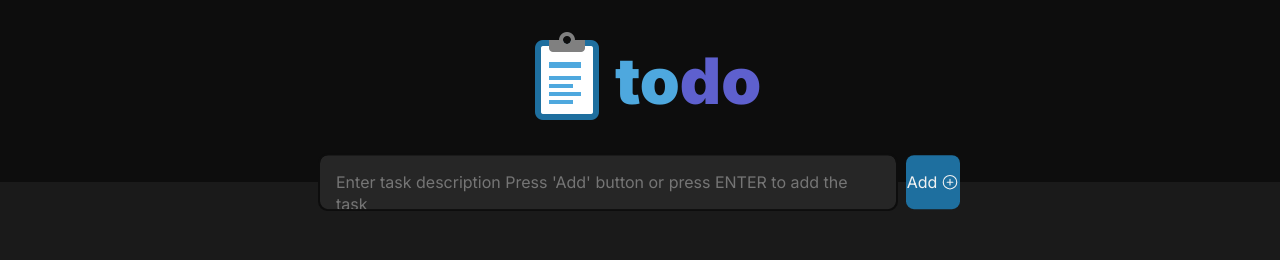
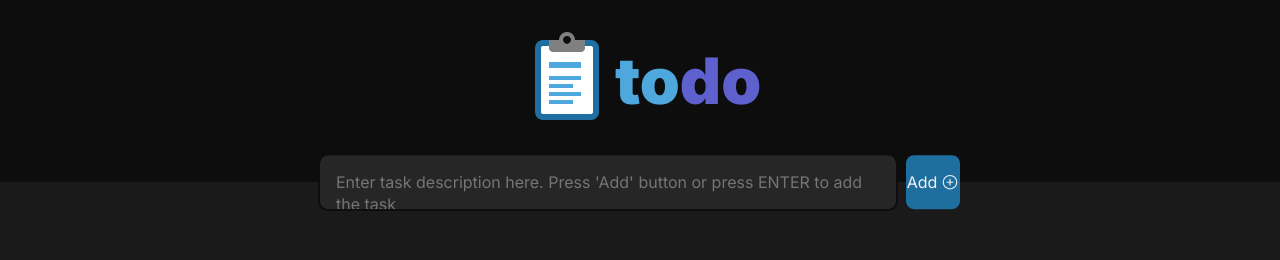
Before and after one commit to PERicci/Task-Manager, a React (Vite) app: page / in a window 1280 px wide. Shown: the top 260 px of the page. Built offline with nearby package versions, Linux system fonts and the light colour scheme.

Commit message:
placeholder in textarea changed

```diff
--- a/src/components/Header.tsx
+++ b/src/components/Header.tsx
@@ -64,7 +64,7 @@ export function Header({ onTaskToAdd }: HeaderProps) {
           onChange={handleInput}
           onKeyDown={onSendTaskEnterSubmit}
           value={taskContentToAdd}
-          placeholder="Enter task description Press 'Add' button or press ENTER to add the task"
+          placeholder="Enter task description here. Press 'Add' button or press ENTER to add the task"
           required
         ></textarea>
         <button type="submit" className={styles.addTaskButton}>
```
Also changed, not shown: 4 other files (tests, documents, lock files or other folders).
